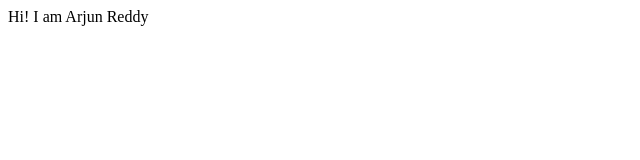
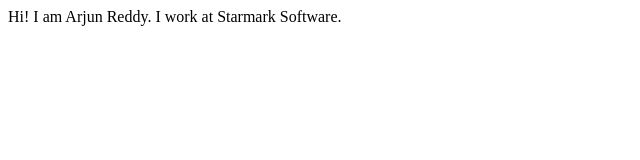
Before and after one commit to arjunreddy-001/arjunreddy-site, a plain HTML site: page index.html in a window 1280 px wide. Shown: the whole page, without its empty margins (0-640 px from the left). Drawn offline with Linux system fonts and the light colour scheme.

Commit message:
adding content to base page

```diff
--- a/index.html
+++ b/index.html
@@ -9,7 +9,9 @@
 </head>
 
 <body>
-    Hi! I am Arjun Reddy
+    Hi! I am Arjun Reddy.
+
+    I work at Starmark Software.
 </body>
 
 </html>
```
